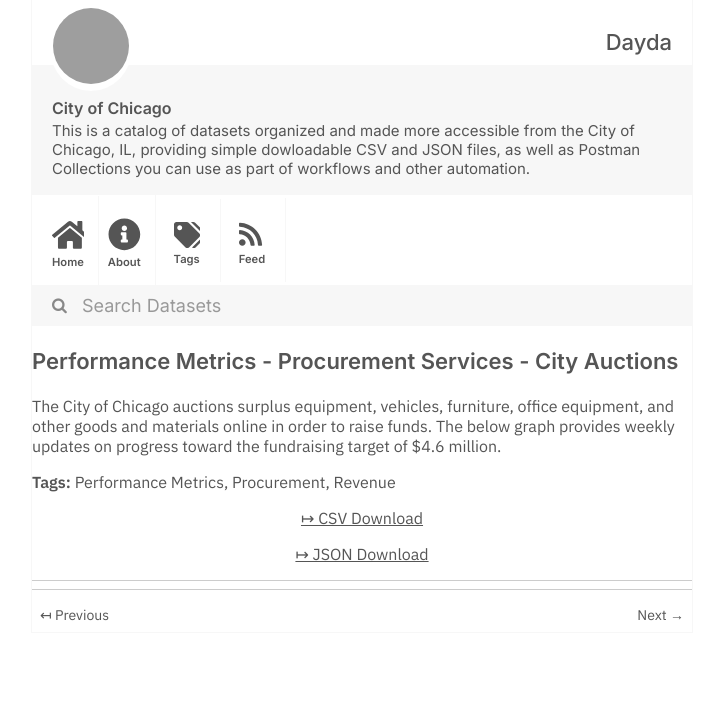
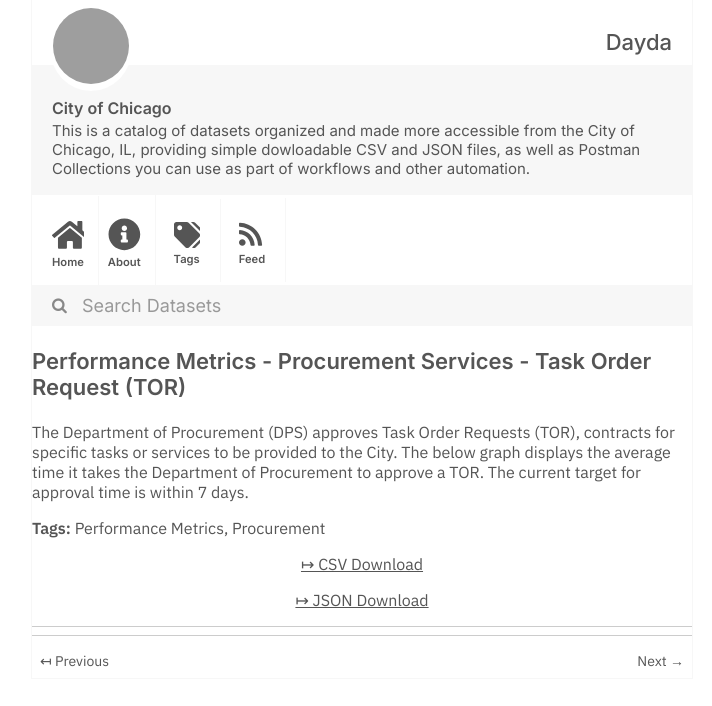
Before and after one commit to dayda-entities/city-of-chicago, a Jekyll site: the page built from _posts/2020-11-10-performance-metrics-procuremen.md, in a window 1280 px wide, cut to the strip 0-706 px from the top of the page. Shown: the whole strip, without its empty margins (278-990 px from the left). Built offline with Jekyll 4.4.1, drawn with Linux system fonts in a browser that asks for light colours; grey boxes are pictures that could not be loaded.

```diff
--- a/_posts/2020-11-10-performance-metrics-procuremen.md
+++ b/_posts/2020-11-10-performance-metrics-procuremen.md
@@ -1,20 +1,19 @@
 ---
-title: Performance Metrics - Procurement Services - City Auctions
-created: '2020-11-10T16:55:21.719632'
-modified: '2020-12-04T19:30:45.822552'
+title: Performance Metrics - Procurement Services - Task Order Request (TOR)
+created: '2020-11-10T16:55:11.914996'
+modified: '2020-12-04T19:30:28.154909'
 state: active
 type: dataset
 tags:
   - Performance Metrics
   - Procurement
-  - Revenue
 groups:
   - Local Government
 csv_url: >-
-  https://data.cityofchicago.org/api/views/s9wg-6is6/rows.csv?accessType=DOWNLOAD
+  https://data.cityofchicago.org/api/views/nfhf-cbk5/rows.csv?accessType=DOWNLOAD
 json_url: >-
-  https://data.cityofchicago.org/api/views/s9wg-6is6/rows.json?accessType=DOWNLOAD
+  https://data.cityofchicago.org/api/views/nfhf-cbk5/rows.json?accessType=DOWNLOAD
 layout: post
 
 ---
-The City of Chicago auctions surplus equipment, vehicles, furniture, office equipment, and other goods and materials online in order to raise funds. The below graph provides weekly updates on progress toward the fundraising target of $4.6 million.
+The Department of Procurement (DPS) approves Task Order Requests (TOR), contracts for specific tasks or services to be provided to the City. The below graph displays the average time it takes the Department of Procurement to approve a TOR. The current target for approval time is within 7 days.
```
